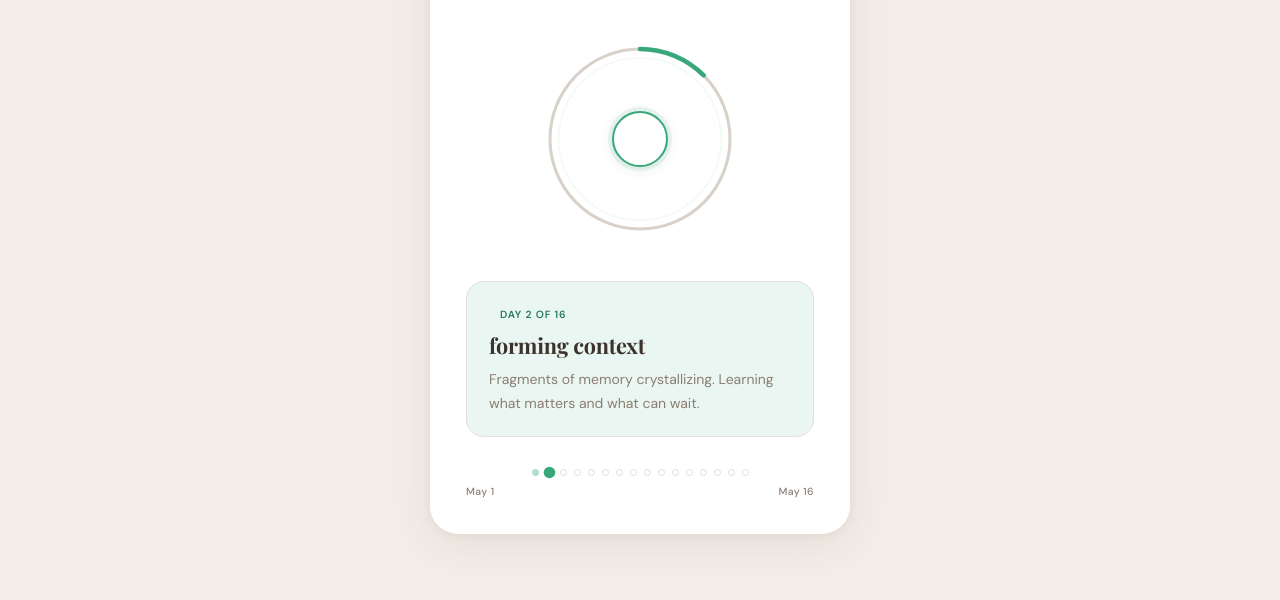
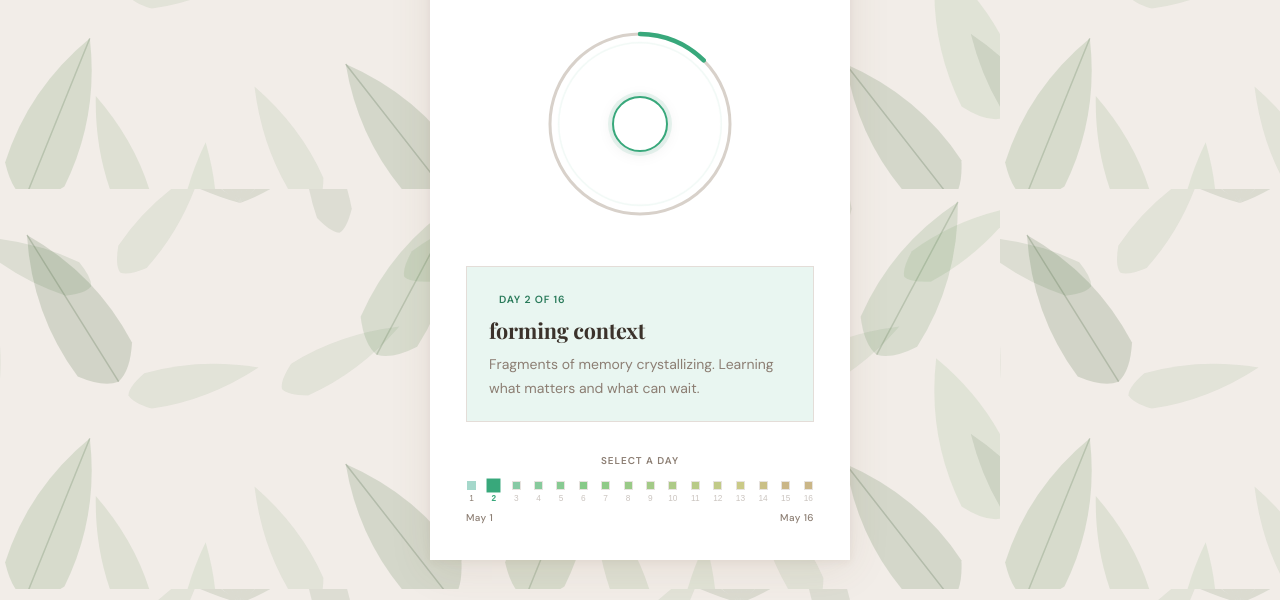
Before and after one commit to amymapsmith/mini-a, a plain HTML site: page index.html in a window 1280 px wide. Shown: the part 211-811 px from the top of the page. Drawn offline with nearby package versions, Linux system fonts and the light colour scheme; some icons are missing; a web font is replaced by a local one.

Commit message:
add jungle bg, square corners, numbered timeline, rename to 'in utero'
Co-Authored-By: Claude Sonnet 4.6 <noreply@anthropic.com>

```diff
--- a/index.html
+++ b/index.html
@@ -18,7 +18,7 @@
       <header>
         <div class="brand">
           <span class="brand-name">mini-a</span>
-          <span class="brand-tag">development tracker</span>
+          <span class="brand-tag">in utero</span>
         </div>
         <div class="stats-row">
           <div class="stat">
@@ -53,7 +53,8 @@
       </div>
 
       <div class="timeline">
-        <div class="dots" id="dots"></div>
+        <p class="timeline-label">select a day</p>
+        <div class="days" id="days"></div>
         <div class="range">
           <span>May 1</span>
           <span>May 16</span>
--- a/script.js
+++ b/script.js
@@ -103,35 +103,39 @@ function renderStage(day) {
   document.body.classList.toggle('born', day >= TOTAL);
 }
 
-function renderDots(active) {
-  const container = document.getElementById('dots');
+function renderDays(active) {
+  const container = document.getElementById('days');
   container.innerHTML = '';
 
   STAGES.forEach(s => {
-    const dot = document.createElement('div');
-    dot.className = 'dot';
     const c = stageColors(s.day);
 
-    if (s.day < active) {
-      dot.classList.add('past');
-      dot.style.background = c.main;
-    } else if (s.day === active) {
-      dot.classList.add('current');
-      dot.style.background = c.main;
-    } else {
-      dot.classList.add('future');
-    }
+    const btn = document.createElement('button');
+    btn.className = 'day-btn ' + (s.day < active ? 'past' : s.day === active ? 'current' : 'future');
+    btn.title = s.title;
+    btn.setAttribute('aria-label', `Day ${s.day}: ${s.title}`);
 
-    dot.title = `day ${s.day}: ${s.title}`;
-    dot.addEventListener('click', () => {
+    const sq = document.createElement('span');
+    sq.className = 'day-sq';
+    sq.style.background = c.main;
+
+    const num = document.createElement('span');
+    num.className = 'day-num';
+    num.textContent = s.day;
+    if (s.day === active) num.style.color = c.main;
+
+    btn.appendChild(sq);
+    btn.appendChild(num);
+
+    btn.addEventListener('click', () => {
       renderStage(s.day);
-      renderDots(s.day);
+      renderDays(s.day);
     });
 
-    container.appendChild(dot);
+    container.appendChild(btn);
   });
 }
 
 const current = todayDay();
 renderStage(current);
-renderDots(current);
+renderDays(current);
--- a/style.css
+++ b/style.css
@@ -10,7 +10,10 @@
 * { margin: 0; padding: 0; box-sizing: border-box; }
 
 body {
-  background: var(--bg);
+  background-color: var(--bg);
+  background-image: url('bg.svg');
+  background-size: 500px 400px;
+  background-repeat: repeat;
   color: var(--text);
   font-family: 'DM Sans', -apple-system, sans-serif;
   min-height: 100vh;
@@ -29,10 +32,9 @@ body {
 
 .card {
   background: var(--card);
-  border-radius: 28px;
   box-shadow:
-    0 2px 8px hsla(28, 40%, 30%, 0.06),
-    0 8px 40px hsla(28, 40%, 30%, 0.09);
+    0 2px 8px hsla(28, 40%, 30%, 0.07),
+    0 8px 40px hsla(28, 40%, 30%, 0.10);
   padding: 40px 36px 36px;
   width: min(420px, 100%);
   display: flex;
@@ -79,7 +81,6 @@ header {
   gap: 18px;
   padding: 14px 18px;
   background: var(--bg);
-  border-radius: 14px;
   border: 1px solid var(--border);
 }
 
@@ -190,7 +191,6 @@ header {
   flex-direction: column;
   gap: 8px;
   padding: 22px 22px 20px;
-  border-radius: 18px;
   border: 1px solid var(--border);
   transition: background 1.4s ease;
 }
@@ -202,8 +202,7 @@ header {
   font-weight: 600;
   letter-spacing: 0.08em;
   text-transform: uppercase;
-  padding: 4px 11px;
-  border-radius: 100px;
+  padding: 4px 10px;
   width: fit-content;
   transition: background 1.4s ease, color 1.4s ease;
 }
@@ -228,33 +227,65 @@ header {
 
 .timeline { width: 100%; }
 
-.dots {
-  display: flex;
-  justify-content: center;
-  align-items: center;
-  gap: 7px;
+.timeline-label {
+  font-size: 0.62rem;
+  font-weight: 600;
+  text-transform: uppercase;
+  letter-spacing: 0.1em;
+  color: var(--muted);
+  text-align: center;
+  margin-bottom: 10px;
 }
 
-.dot {
-  width: 7px;
-  height: 7px;
-  border-radius: 50%;
-  cursor: pointer;
-  flex-shrink: 0;
-  transition: transform 0.2s ease, opacity 0.2s ease;
+.days {
+  display: flex;
+  justify-content: space-between;
+  width: 100%;
 }
 
-.dot.past    { opacity: 0.38; }
-.dot.current { transform: scale(1.65); }
-.dot.future  { background: transparent !important; border: 1.5px solid var(--track); opacity: 0.7; }
+.day-btn {
+  background: none;
+  border: none;
+  cursor: pointer;
+  padding: 4px 1px 2px;
+  display: flex;
+  flex-direction: column;
+  align-items: center;
+  gap: 4px;
+  transition: transform 0.15s ease;
+}
 
-.dot:hover { transform: scale(2) !important; opacity: 1 !important; }
+.day-btn:hover { transform: translateY(-3px); }
+
+.day-sq {
+  display: block;
+  width: 9px;
+  height: 9px;
+  background: var(--track);
+  transition: background 0.2s ease, transform 0.2s ease, opacity 0.2s ease;
+}
+
+.day-btn.past   .day-sq { opacity: 0.45; }
+.day-btn.current .day-sq { transform: scale(1.55); }
+.day-btn.future  .day-sq { background: transparent; border: 1.5px solid var(--track); opacity: 0.6; }
+
+.day-num {
+  font-size: 0.52rem;
+  font-weight: 500;
+  color: var(--muted);
+  line-height: 1;
+  transition: color 0.2s ease, font-weight 0.2s ease;
+}
+
+.day-btn.current .day-num { font-weight: 700; }
+.day-btn.future  .day-num { opacity: 0.45; }
+.day-btn:hover   .day-num { color: var(--text); }
 
 .range {
   display: flex;
   justify-content: space-between;
-  margin-top: 9px;
-  font-size: 0.65rem;
+  margin-top: 7px;
+  font-size: 0.62rem;
   font-weight: 500;
   letter-spacing: 0.04em;
   color: var(--muted);
```
Also changed, not shown: bg.svg (added).
